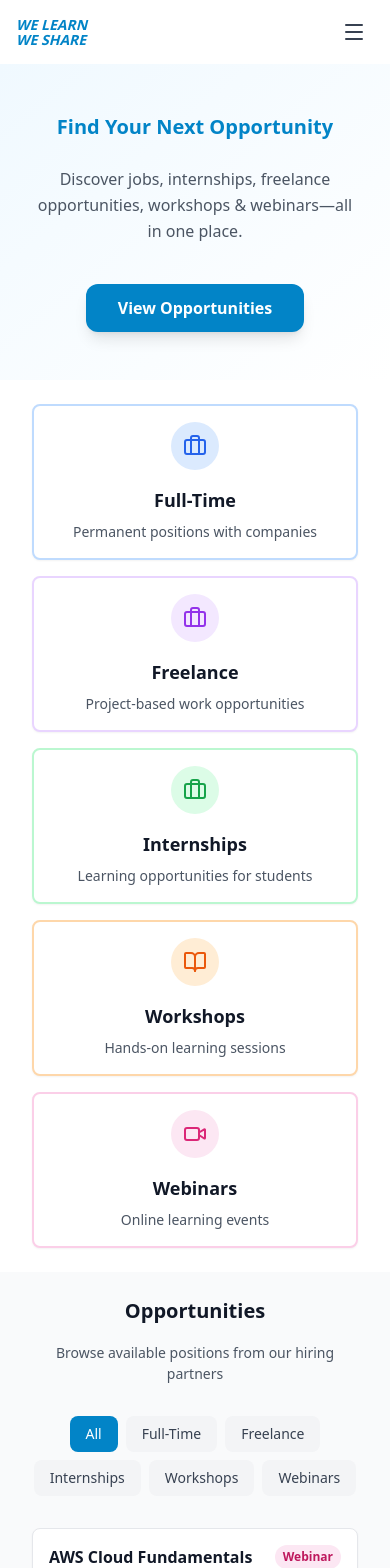
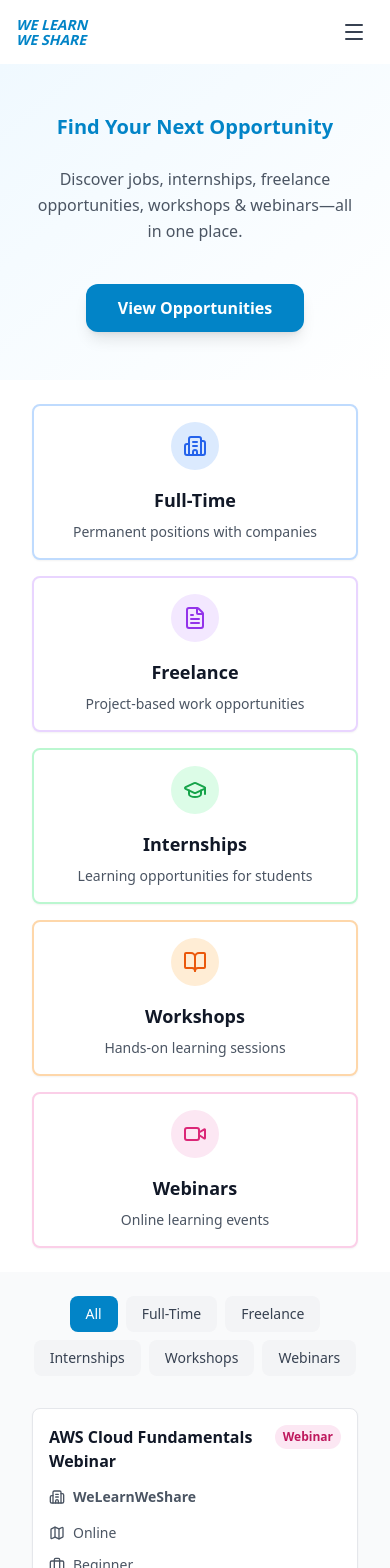
Before and after one commit to bala290498/welearn-weshare, a Next.js app: page /opportunities in a window 390 px wide. Shown: the top 1568 px of the page. Built offline with nearby package versions, Linux system fonts and the light colour scheme.

Commit message:
Update UI: Remove headings from hero sections, update opportunity type icons, and improve layout

```diff
--- a/src/app/groups/page.tsx
+++ b/src/app/groups/page.tsx
@@ -32,9 +32,6 @@ export default function GroupsPage() {
       <section className="py-12 md:py-16 lg:py-20 px-4 bg-gradient-to-br from-primary-50 to-white">
         <div className="container mx-auto px-4 max-w-screen-lg">
           <div className="text-center space-y-6 md:space-y-8">
-            <h1 className="text-[clamp(2rem,5vw,4rem)] font-bold text-gray-900">
-              Groups
-            </h1>
             <p className="text-[clamp(1.25rem,3vw,2rem)] text-primary-600 font-semibold">
               Find Your People
             </p>
--- a/src/components/OpportunitiesContent.tsx
+++ b/src/components/OpportunitiesContent.tsx
@@ -10,7 +10,9 @@ import {
   FilePlus,
   BookOpen,
   Video,
-  X
+  X,
+  FileText,
+  GraduationCap
 } from 'lucide-react'
 import { cn } from '@/lib/utils'
 import Link from 'next/link'
@@ -118,7 +120,7 @@ Description: ${formData.description}`
             {/* Full-Time Card */}
             <div className="bg-white border-2 border-blue-200 rounded-lg p-4 md:p-6 shadow-sm hover:shadow-md transition text-center">
               <div className="w-12 h-12 bg-blue-100 rounded-full flex items-center justify-center mx-auto mb-4">
-                <Briefcase className="w-6 h-6 text-blue-600" />
+                <Building2 className="w-6 h-6 text-blue-600" />
               </div>
               <h3 className="text-lg font-bold text-gray-900 mb-2">Full-Time</h3>
               <p className="text-sm text-gray-600">Permanent positions with companies</p>
@@ -127,7 +129,7 @@ Description: ${formData.description}`
             {/* Freelance Card */}
             <div className="bg-white border-2 border-purple-200 rounded-lg p-4 md:p-6 shadow-sm hover:shadow-md transition text-center">
               <div className="w-12 h-12 bg-purple-100 rounded-full flex items-center justify-center mx-auto mb-4">
-                <Briefcase className="w-6 h-6 text-purple-600" />
+                <FileText className="w-6 h-6 text-purple-600" />
               </div>
               <h3 className="text-lg font-bold text-gray-900 mb-2">Freelance</h3>
               <p className="text-sm text-gray-600">Project-based work opportunities</p>
@@ -136,7 +138,7 @@ Description: ${formData.description}`
             {/* Internship Card */}
             <div className="bg-white border-2 border-green-200 rounded-lg p-4 md:p-6 shadow-sm hover:shadow-md transition text-center">
               <div className="w-12 h-12 bg-green-100 rounded-full flex items-center justify-center mx-auto mb-4">
-                <Briefcase className="w-6 h-6 text-green-600" />
+                <GraduationCap className="w-6 h-6 text-green-600" />
               </div>
               <h3 className="text-lg font-bold text-gray-900 mb-2">Internships</h3>
               <p className="text-sm text-gray-600">Learning opportunities for students</p>
@@ -166,13 +168,6 @@ Description: ${formData.description}`
       {/* Opportunities Section */}
       <section id="opportunities" className="py-6 md:py-10 px-4 bg-gray-50">
         <div className="container mx-auto px-4 max-w-screen-lg">
-          <h2 className="text-[clamp(1.25rem,2.5vw,2.5rem)] font-bold text-center text-gray-900 mb-4">
-            Opportunities
-          </h2>
-          <p className="text-center text-gray-600 mb-8 md:mb-12 text-[clamp(0.875rem,2vw,1rem)] max-w-2xl mx-auto">
-            Browse available positions from our hiring partners
-          </p>
-
           {/* Filter Tabs */}
           <div className="flex flex-wrap justify-center gap-2 mb-8">
             {(['all', 'full-time', 'freelance', 'internship', 'workshop', 'webinar'] as JobType[]).map((type) => (
```
